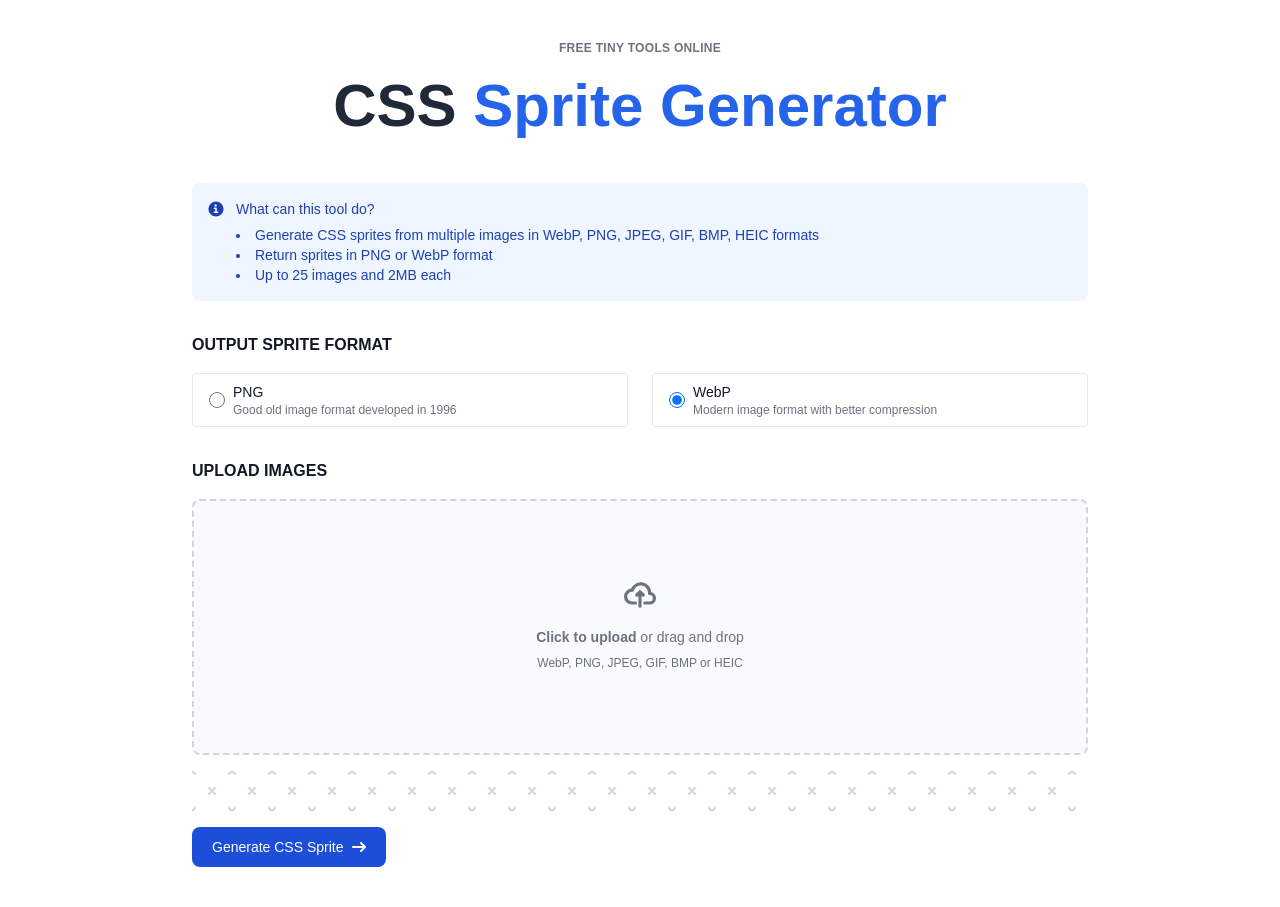
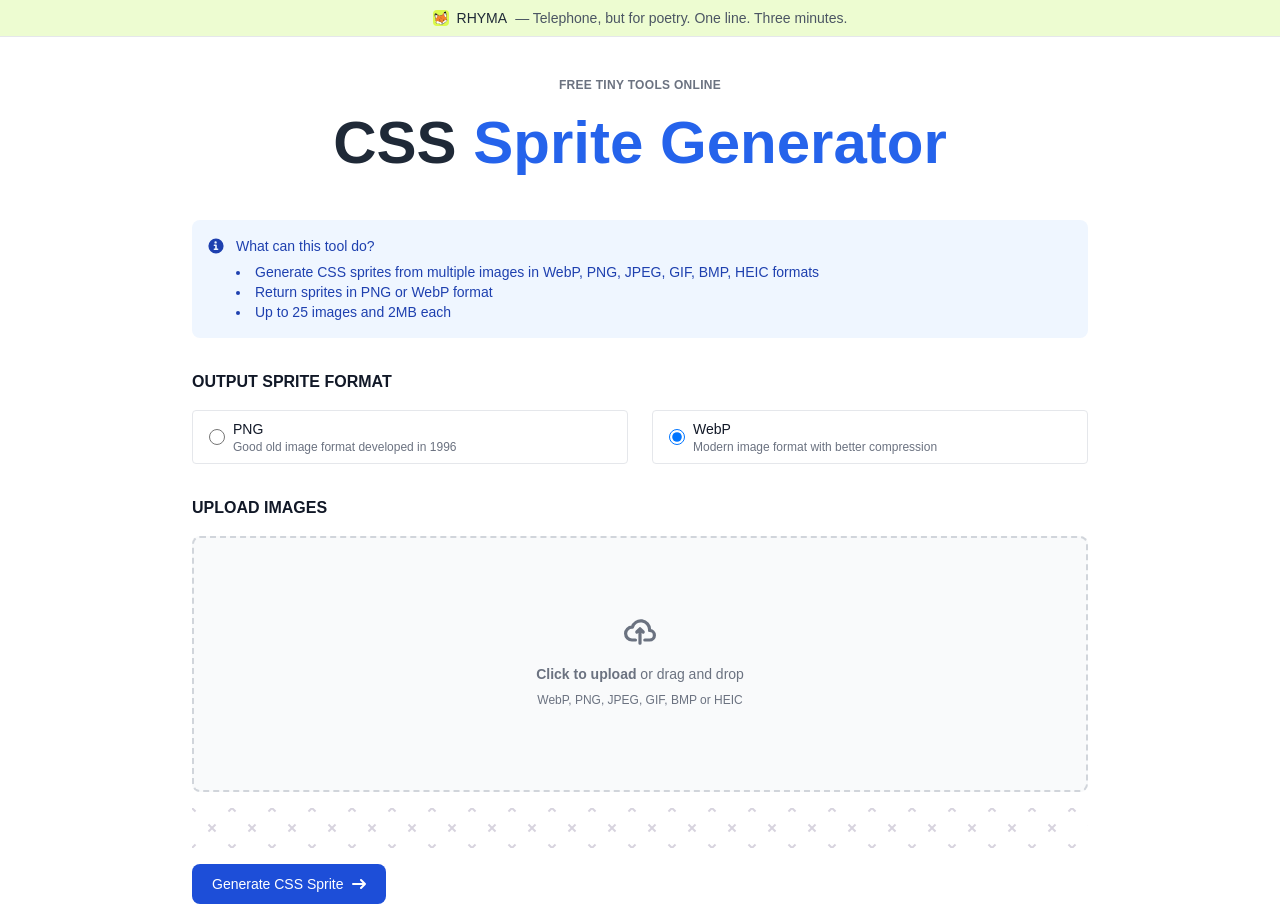
Before and after one commit to gyromonotron/cssspritetool.dev, an Eleventy site: page ui-html/src/index.njk in a window 1280 px wide. Shown: the top 907 px of the page. Built offline with nearby package versions, Linux system fonts and the light colour scheme; Eleventy itself is replaced by a stand-in of ours; files that its build step writes are made by us from their sources; a small style sheet from the web is missing.

Commit message:
Add RHYMA banner and SEO meta

```diff
--- a/ui-html/src/404.njk
+++ b/ui-html/src/404.njk
@@ -4,6 +4,7 @@ title: 404 Page Not Found | CSS Sprite Generator
 description: 404 Page Not Found | CSS Sprite Generator. FREE Online tool for generating CSS sprites.
 keywords: css,sprite,image,generator,free,tool,online,webp,png
 permalink: '/404.html'
+robots: noindex, follow
 ---
 
 <div style='height:100vh; text-align:center; display:flex; flex-direction:column; align-items:center; justify-content:center'>
--- a/ui-html/src/_data/global.json
+++ b/ui-html/src/_data/global.json
@@ -1,5 +1,11 @@
 {
     "language": "en",
     "author": "Vitalii Samarskyi",
-    "siteUrl": "https://cssspritetool.dev/"
+    "siteUrl": "https://cssspritetool.dev",
+    "title": "CSS Sprite Generator",
+    "description": "FREE Online tool for generating CSS sprites. Supports WEBP, PNG, JPEG, GIF, BMP, HEIC image formats. Merge multiple images into a sprite fast and easy.",
+    "keywords": "css,sprite,image,generator,free,tool,online,webp,png",
+    "ogImage": "/img/web-app-manifest-512x512.png",
+    "ogImageWidth": "512",
+    "ogImageHeight": "512"
 }
--- a/ui-html/src/_includes/layouts/base.njk
+++ b/ui-html/src/_includes/layouts/base.njk
@@ -1,26 +1,59 @@
 <!doctype html>
-<html lang="{{ metadata.language or global.language }}">
+<html lang="{{ global.language }}">
     <head>
-        <title>{{ title or metadata.title }}</title>
+        {% set pageTitle = title or global.title %}
+        {% set pageDescription = description or global.description %}
+        {% set pageKeywords = keywords or global.keywords %}
+        {% set siteBase = global.siteUrl %}
+        {% set canonical = canonicalUrl or (siteBase + page.url) %}
+        {% set imagePath = ogImage or global.ogImage %}
+        {% set imageUrl = siteBase + imagePath %}
+
         <meta charset="utf-8">
         <meta name="viewport" content="width=device-width, initial-scale=1.0">
-        <meta name="description" content="{{ metadata.description or global.description }}">
-        <meta name="keywords" content="{{ metadata.keywords or global.keywords }}">
-        <meta name="author" content="{{ metadata.author or global.author }}"/>
+        <title>{{ pageTitle }}</title>
+        <meta name="description" content="{{ pageDescription }}">
+        <meta name="keywords" content="{{ pageKeywords }}">
+        <meta name="author" content="{{ author or global.author }}">
+        {% if robots %}
+        <meta name="robots" content="{{ robots }}">
+        {% endif %}
+        <link rel="canonical" href="{{ canonical }}">
+
+        <meta property="og:type" content="website">
+        <meta property="og:site_name" content="{{ global.title }}">
+        <meta property="og:title" content="{{ pageTitle }}">
+        <meta property="og:description" content="{{ pageDescription }}">
+        <meta property="og:url" content="{{ canonical }}">
+        <meta property="og:image" content="{{ imageUrl }}">
+        <meta property="og:image:width" content="{{ ogImageWidth or global.ogImageWidth }}">
+        <meta property="og:image:height" content="{{ ogImageHeight or global.ogImageHeight }}">
+        <meta property="og:locale" content="en_US">
+
+        <meta name="twitter:card" content="summary">
+        <meta name="twitter:title" content="{{ pageTitle }}">
+        <meta name="twitter:description" content="{{ pageDescription }}">
+        <meta name="twitter:image" content="{{ imageUrl }}">
+
         <meta name="generator" content="{{ eleventy.generator }}">
         <link rel="icon" type="image/png" href="/img/favicon-96x96.png" sizes="96x96"/>
         <link rel="icon" type="image/svg+xml" href="/img/favicon.svg"/>
         <link rel="shortcut icon" href="/img/favicon.ico"/>
         <link rel="apple-touch-icon" sizes="180x180" href="/img/apple-touch-icon.png"/>
-        <meta name="apple-mobile-web-app-title" content="{{metadata.title or global.title }}"/>
+        <meta name="apple-mobile-web-app-title" content="{{ pageTitle }}"/>
         <link rel="manifest" href="/site.webmanifest"/>
         <link rel="stylesheet" href="/o_0.css">
+
+        {% if schema %}
+        {% include "partials/schema-webapp.njk" %}
+        {% endif %}
 
         {% for noscript in noscripts %}
             <noscript>{{ noscript }}</noscript>
         {% endfor %}
     </head>
     <body class="--font-geist-sans --font-geist-mono antialiased">
+        {% include "partials/promo-banner.njk" %}
         <main id="content">
             {{ content | safe }}
         </main>
--- /dev/null
+++ b/ui-html/src/_includes/partials/promo-banner.njk
@@ -0,0 +1,22 @@
+<header class="w-full border-b border-gray-200 bg-lime-50/80 dark:border-neutral-700 dark:bg-lime-950/20">
+  <a
+    href="https://www.rhyma.app"
+    target="_blank"
+    rel="noopener noreferrer"
+    title="RHYMA — collaborative AI-free poetry app"
+    class="flex items-center justify-center gap-2 px-3 py-2 text-xs sm:text-sm text-gray-800 hover:bg-lime-100/80 dark:text-neutral-200 dark:hover:bg-lime-950/40"
+    aria-label="RHYMA — collaborative AI-free poetry app. Telephone, but for poetry. One line. Three minutes."
+  >
+    <img
+      src="/img/rhyma-favicon.svg"
+      alt="RHYMA"
+      width="16"
+      height="16"
+      class="h-4 w-4 shrink-0"
+      decoding="async"
+    />
+    <span class="font-medium">RHYMA</span>
+    <span class="hidden sm:inline text-gray-600 dark:text-neutral-400">— Telephone, but for poetry. One line. Three minutes.</span>
+    <span class="sm:hidden text-gray-600 dark:text-neutral-400">— Collaborative poetry, one line at a time</span>
+  </a>
+</header>
--- /dev/null
+++ b/ui-html/src/_includes/partials/schema-webapp.njk
@@ -0,0 +1,21 @@
+<script type="application/ld+json">
+{
+  "@context": "https://schema.org",
+  "@type": "WebApplication",
+  "name": {{ pageTitle | dump | safe }},
+  "description": {{ pageDescription | dump | safe }},
+  "url": {{ (siteBase + page.url) | dump | safe }},
+  "applicationCategory": "DeveloperApplication",
+  "operatingSystem": "Any",
+  "browserRequirements": "Requires JavaScript",
+  "offers": {
+    "@type": "Offer",
+    "price": "0",
+    "priceCurrency": "USD"
+  },
+  "author": {
+    "@type": "Person",
+    "name": {{ (author or global.author) | dump | safe }}
+  }
+}
+</script>
--- a/ui-html/src/index.njk
+++ b/ui-html/src/index.njk
@@ -4,6 +4,7 @@ title: CSS Sprite Generator
 description: FREE Online tool for generating CSS sprites. Supports WEBP, PNG, JPEG, GIF, BMP, HEIC image formats. Merge multiple images into a sprite fast and easy.
 keywords: css,sprite,image,generator,free,tool,online,webp,png
 permalink: '/'
+schema: true
 noscripts:
     - <link rel="stylesheet" href="https://cdn.jsdelivr.net/gh/highlightjs/cdn-release@11.9.0/build/styles/gradient-dark.min.css">
 scripts:
--- a/ui-html/src/robots.txt
+++ b/ui-html/src/robots.txt
@@ -1,2 +1,4 @@
 User-agent: *
 Disallow:
+
+Sitemap: https://cssspritetool.dev/sitemap.xml
--- /dev/null
+++ b/ui-html/src/sitemap.njk
@@ -0,0 +1,13 @@
+---
+permalink: /sitemap.xml
+layout: false
+eleventyExcludeFromCollections: true
+---
+<?xml version="1.0" encoding="UTF-8"?>
+<urlset xmlns="http://www.sitemaps.org/schemas/sitemap/0.9">
+  <url>
+    <loc>{{ global.siteUrl }}/</loc>
+    <changefreq>monthly</changefreq>
+    <priority>1.0</priority>
+  </url>
+</urlset>
```
Also changed, not shown: ui-html/src/img/rhyma-favicon.svg (added), 6 other files.
